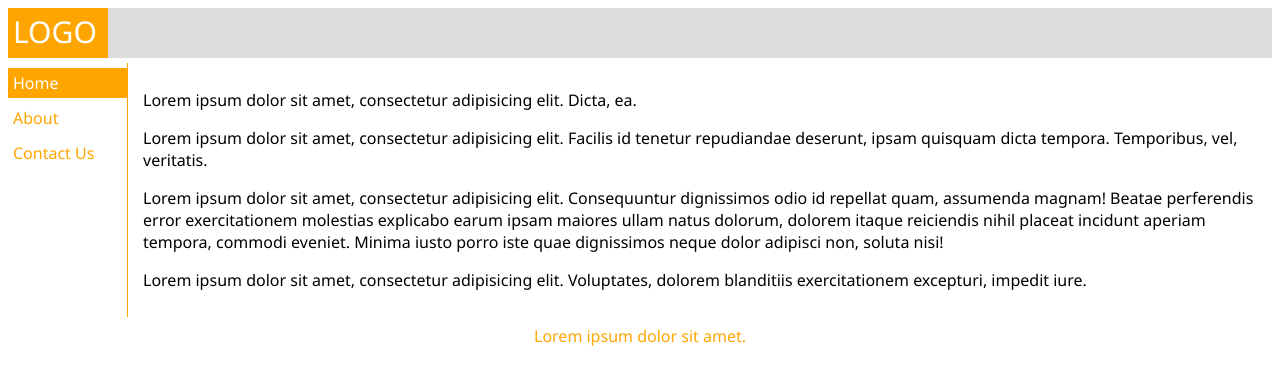
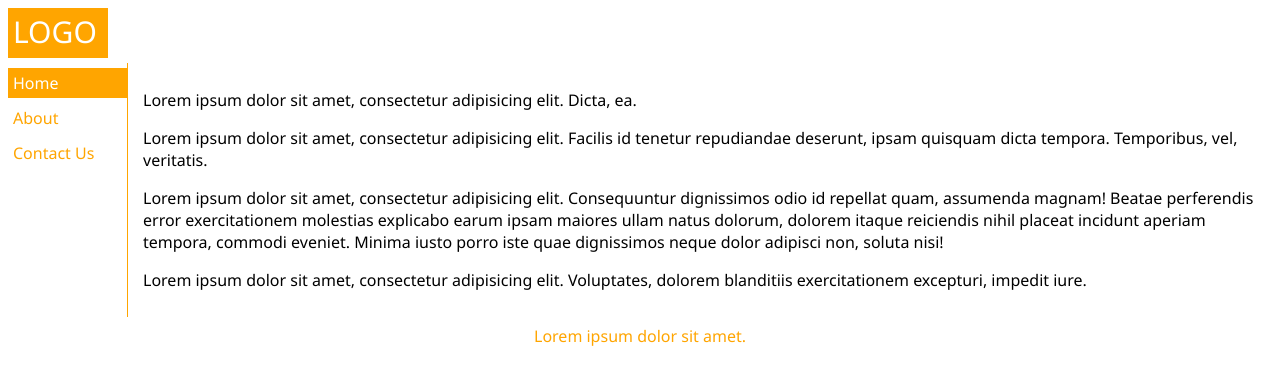
Before and after one commit to Shah-Nisarg/CSSVariableExperiments, a plain HTML site: page 5.Applications/0.Markup/index.html in a window 1280 px wide. Drawn offline with Linux system fonts and the light colour scheme.

Commit message:
Remove the background color of header.

```diff
--- a/5.Applications/0.Markup/index.html
+++ b/5.Applications/0.Markup/index.html
@@ -20,7 +20,6 @@
       .header {
         grid-row: 1;
         grid-column: 1 / 3;
-        background-color: #ddd;
       }
 
       .nav {
```
